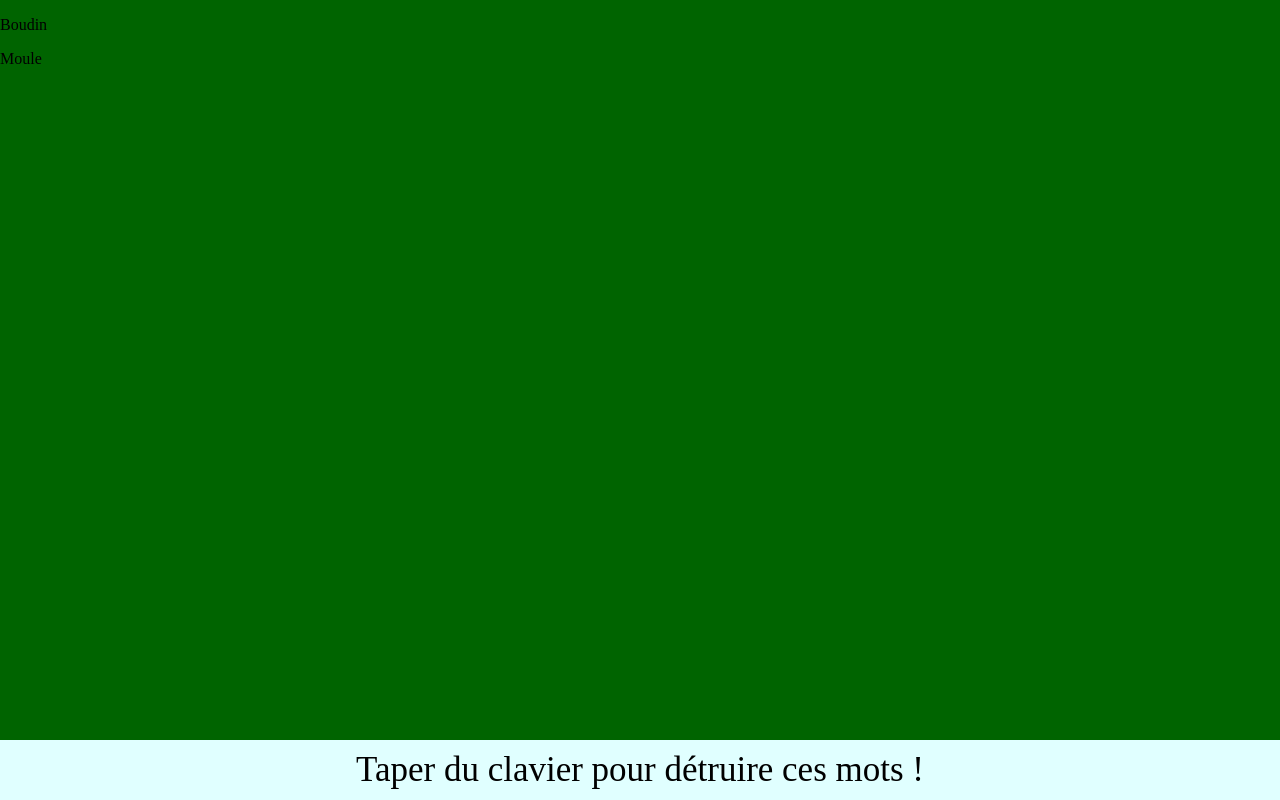
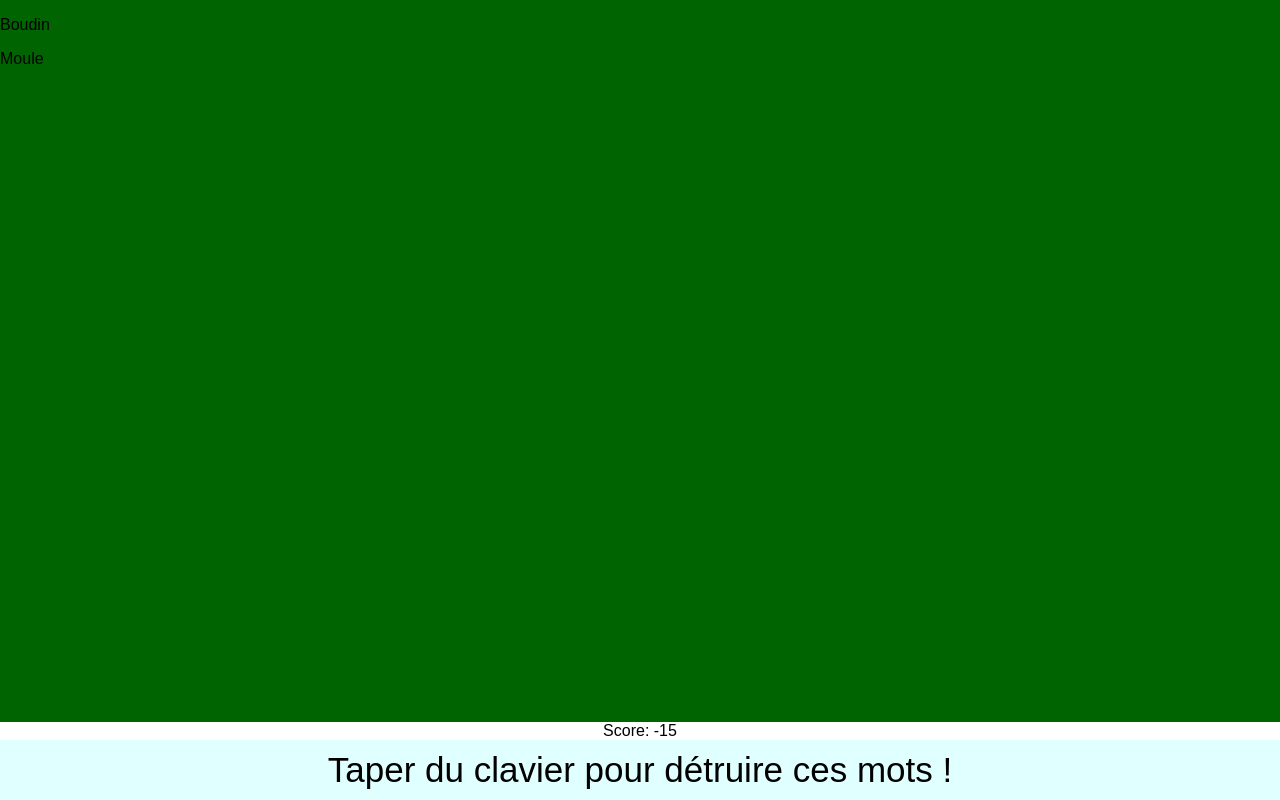
Before and after one commit to JujuC-37/DL_KillWords, a plain HTML site: page index.html in a window 1280 px wide. Drawn offline with Linux system fonts and the light colour scheme.

Commit message:
JS: added score decrement when a word is removed

```diff
--- a/game.js
+++ b/game.js
@@ -1,6 +1,11 @@
 const $playerZone = document.querySelector('.player-zone');
 const $wordZone = document.querySelector('.word-zone');
 let startedGame = false;
+
+// ----------------------------------------------------------------
+// ------------------------ Game constants ------------------------
+// ----------------------------------------------------------------
+const malusScoreWordRemoved = -5;
 
 // ----------------------------------------------------------------
 // ----------------------------- Game -----------------------------
@@ -35,7 +40,7 @@ function removeRandomlyWords() {
     let interval = Math.floor(Math.random() * 4000);
     if($wordZone.firstChild) {
         removeWord();
-        console.log(interval);
+        modifyScore(malusScoreWordRemoved);
     }
     setTimeout(removeRandomlyWords, interval);
 }
@@ -50,3 +55,10 @@ function chooseRandomWord() {
 function removeWord() {
     $removedWord = $wordZone.firstChild.remove();
 }
+
+function modifyScore(variation) {
+    let $score = document.querySelector('.score-zone .score');
+    let score = parseInt($score.innerHTML);
+    score += variation;
+    $score.innerHTML = score;
+}
--- a/index.html
+++ b/index.html
@@ -8,6 +8,10 @@
 <body>
     <div class="game-zone">
         <div class="word-zone"></div>
+        <div class="score-zone">
+            Score:
+            <span class="score">0</span>
+        </div>
         <div class="player-zone">
             Taper du clavier pour détruire ces mots !
         </div>
--- a/style.css
+++ b/style.css
@@ -6,6 +6,7 @@ body {
 
   width: 100vw;
   height: 100vh;
+  font-family: Arial, Helvetica, sans-serif;
 }
 
 .game-zone {
@@ -21,6 +22,10 @@ body {
   background-color: darkgreen;
 }
 
+.score-zone {
+  text-align: center;
+}
+
 .player-zone {
   font-size: 35px;
   line-height: 40px;
```
